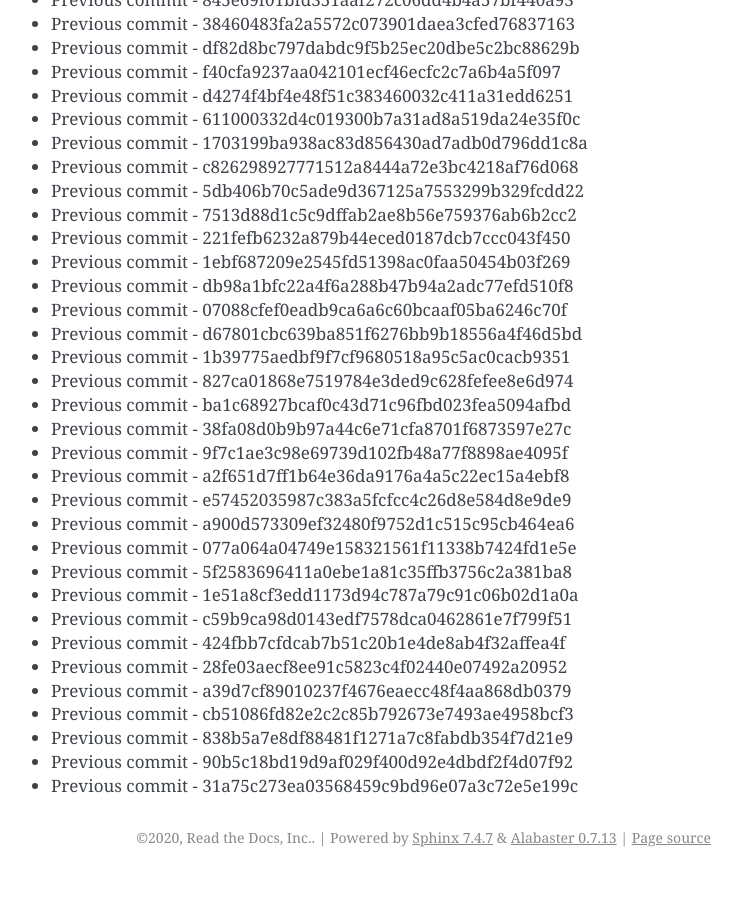
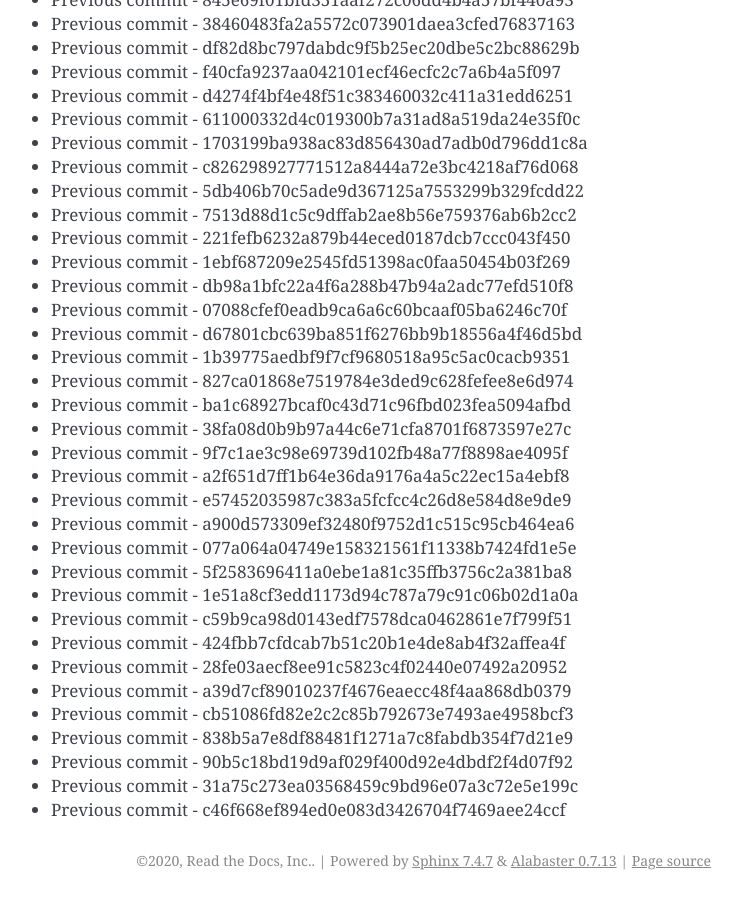
Before and after one commit to readthedocs/rtd-git-stresstest, a Sphinx documentation site: the page built from docs/updates.rst, in a window 1280 px wide and 900 px high, scrolled down 34518 px. Shown: the whole window, without its empty margins (399-1141 px from the left). Built offline with Sphinx 7.4.7, drawn with Linux system fonts in a browser that asks for light colours; before the commit the page ends 35395 px from its top, so only the background shows below that.

Commit message:
Generating commit from previous: c46f668ef894ed0e083d3426704f7469aee24ccf

```diff
--- a/docs/updates.rst
+++ b/docs/updates.rst
@@ -1482,3 +1482,4 @@ It can be tested for any performance characteristics.
 * Previous commit - 838b5a7e8df88481f1271a7c8fabdb354f7d21e9
 * Previous commit - 90b5c18bd19d9af029f400d92e4dbdf2f4d07f92
 * Previous commit - 31a75c273ea03568459c9bd96e07a3c72e5e199c
+* Previous commit - c46f668ef894ed0e083d3426704f7469aee24ccf
```
